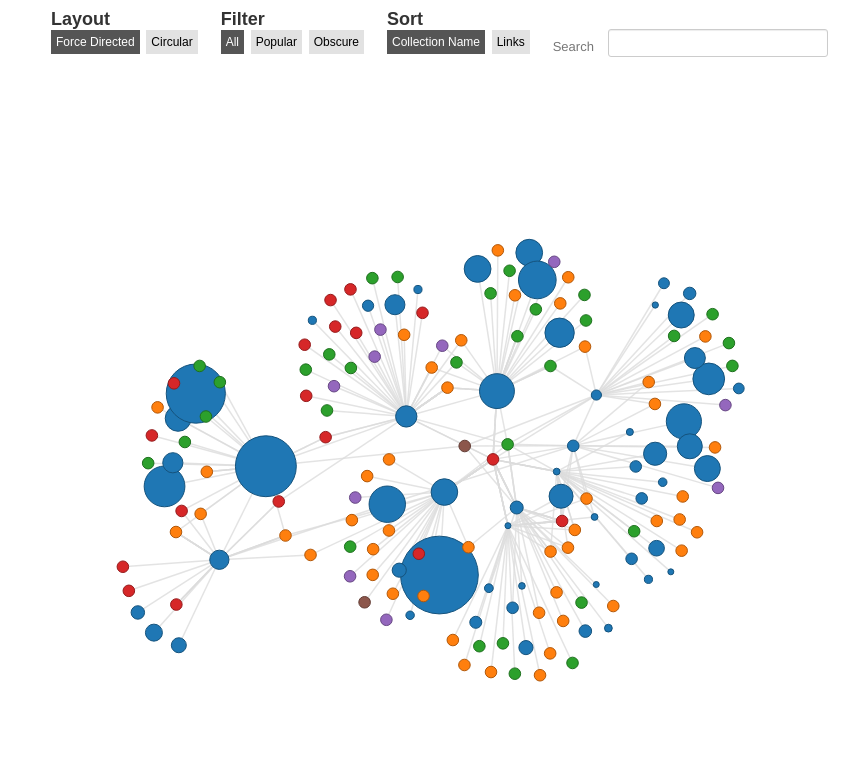
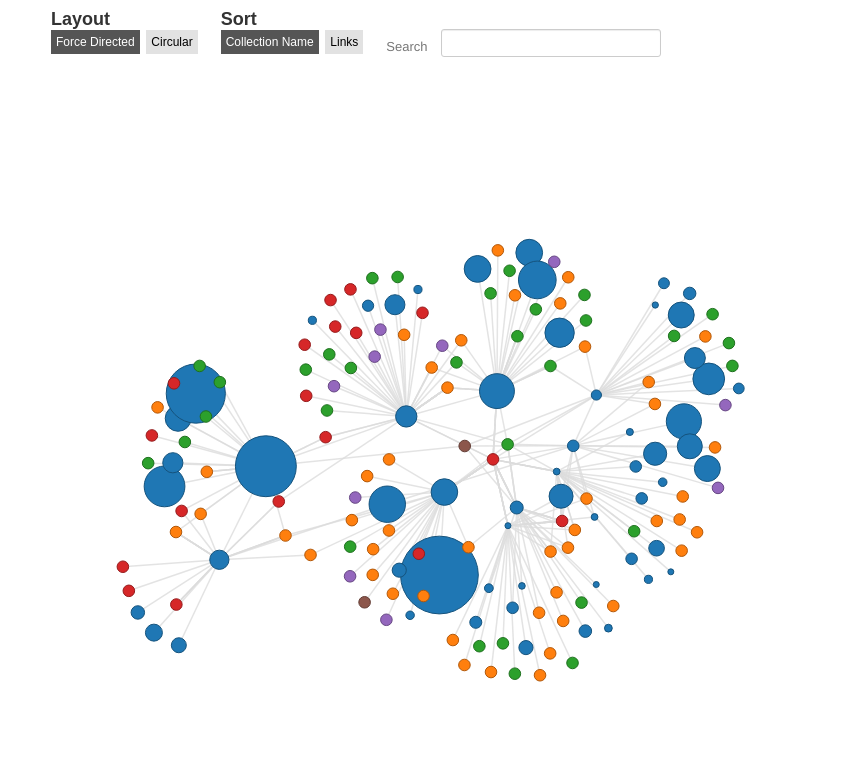
Before and after one commit to osulp/scarc-data-visualization, a plain HTML site: page visualization_2/index.html in a window 1280 px wide. Shown: the part 62-845 px from the top of the page, without its empty margins (139-998 px from the left). Drawn offline with Linux system fonts and the light colour scheme.

Commit message:
Remove filters.

```diff
--- a/visualization_2/index.html
+++ b/visualization_2/index.html
@@ -35,12 +35,6 @@
         <h3>Layout</h3>
         <a id="force" class="active">Force Directed</a>
         <a id="radial">Circular</a>
-      </div>
-      <div id="filters" class="control">
-        <h3>Filter</h3>
-        <a id="all" class="active">All</a>
-        <a id="popular">Popular</a>
-        <a id="obscure">Obscure</a>
       </div>
       <div id="sorts" class="control">
         <h3>Sort</h3>
```
